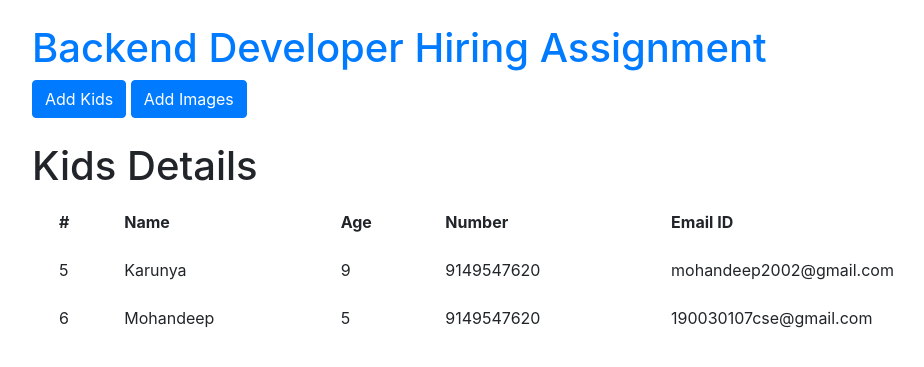
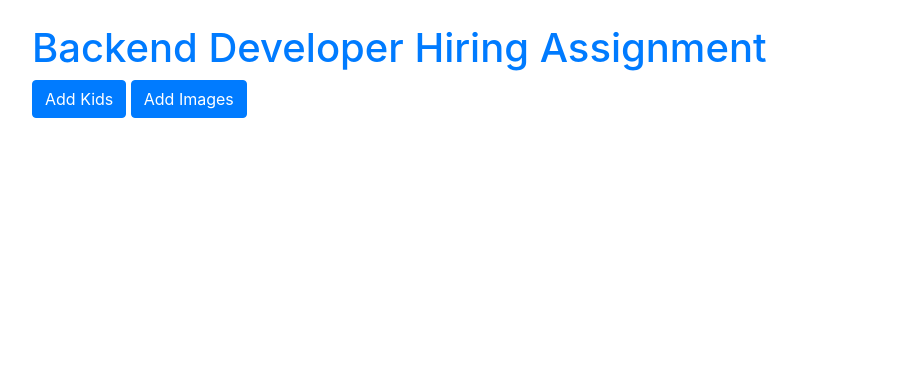
Before and after one commit to mohandeep2002/Backend-Developer-Hiring-Assignment-Alemeno, a Django app: page / in a window 1280 px wide. Shown: the top 367 px of the page, without its empty margins (53-977 px from the left). Run offline with Django 4.2, Linux system fonts and the light colour scheme; data comes from the database, SQL or seed files in the repository.

Commit message:
first error taken

```diff
--- a/kids/templates/index.html
+++ b/kids/templates/index.html
@@ -36,7 +36,7 @@
 
     <div class="container">
       {% block content %}
-      <h1>Kids Details</h1>
+      <!--<h1>Kids Details</h1>
       <div class="container">
         <table class="table table-borderless">
           <thead>
@@ -60,7 +60,7 @@
             {% endfor %}
           </tbody>
         </table>
-      </div>
+      </div>-->
       {% endblock %}
     </div>
     <!-- Optional JavaScript -->
```
